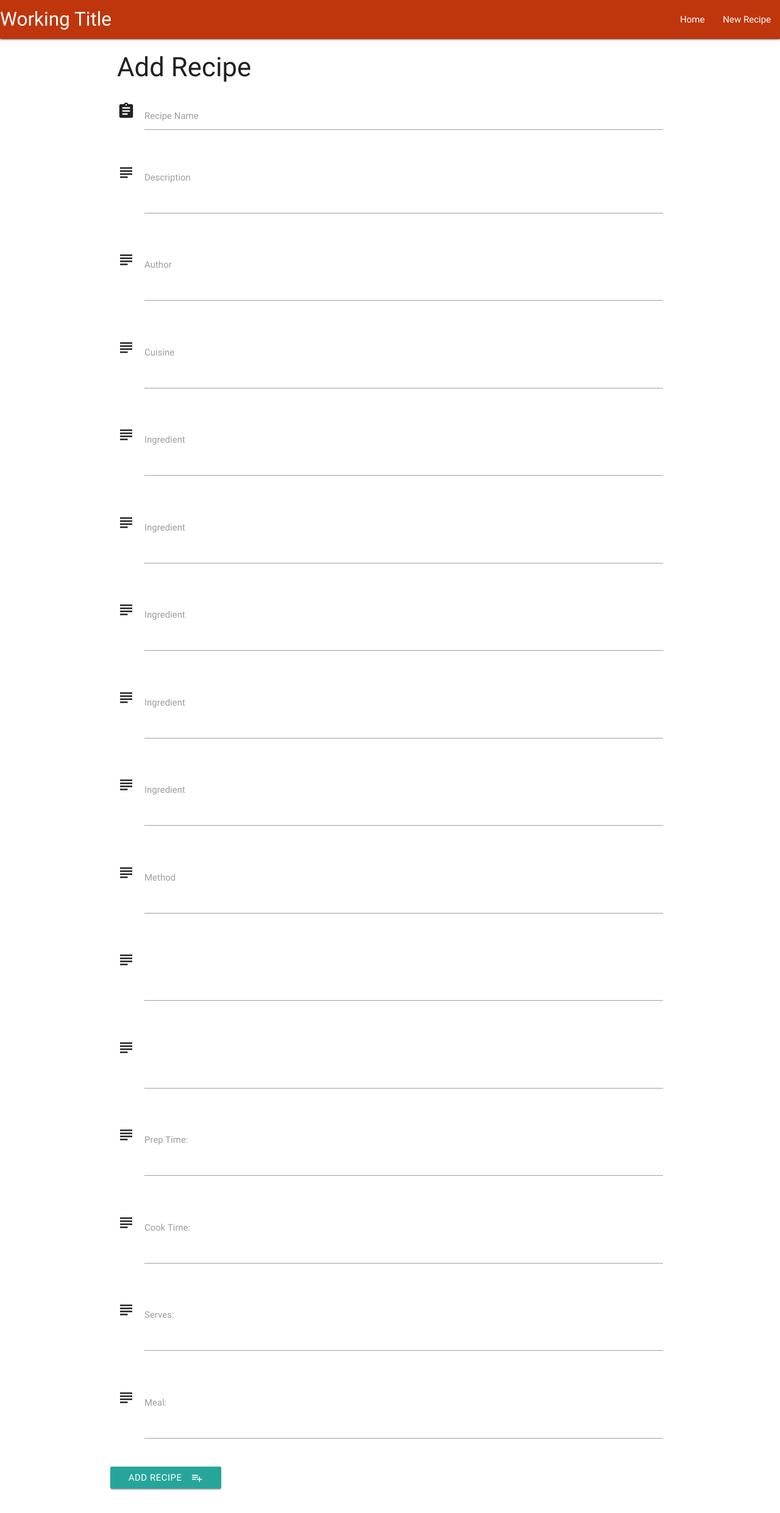
After one commit to jessdevine/DataDev, a Flask app: page /add_recipe in a window 1280 px wide. The commit adds this page. Shown: the whole page at 61% size. Run offline with Flask 2, Linux system fonts and the light colour scheme; data that the repository does not hold is empty; some libraries are stand-ins or nearby versions.

Commit message:
Created addrecipes.html file with functionaltiy via app.py to add recipies to the database. Added 'New Recipe' to navbar.

```diff
--- a/app.py
+++ b/app.py
@@ -12,12 +12,35 @@ app.config["MONGO_URI"] = 'mongodb+srv://root:537743root@jesscluster-o9ja6.mongo
 
 mongo = PyMongo(app)
 
+# Get Recipies
+
 @app.route('/')
 @app.route('/get_recipes')
 def get_recipes():
     return render_template("recipes.html",
                            recipes=mongo.db.recipes.find())
 
+# Add Recipe
+
+@app.route('/add_recipe')
+def add_recipe():
+    return render_template('addrecipe.html',
+                           recipes=mongo.db.recipes.find())
+
+
+# Insert Recipe and redirect
+
+@app.route('/insert_recipe', methods=['POST'])
+def insert_recipe():
+    recipes =  mongo.db.recipes
+    recipes.insert_one(request.form.to_dict())
+    return redirect(url_for('get_recipes'))
+
+
+
+
+
+
 
 if __name__ == '__main__':
     app.run(host=os.environ.get('IP'),
--- /dev/null
+++ b/templates/addrecipe.html
@@ -0,0 +1,130 @@
+{% extends 'base.html' %} {% block content %}
+<h3>Add Recipe</h3>
+<div class="row">
+    <form action="{{ url_for('insert_recipe') }}" method="POST"  class="col s12 whitebackground">
+        <div class="row">
+
+            <div class="input-field col s12">
+                <i class="material-icons prefix">assignment</i>
+                <input id="name" name="name" type="text">
+                <label for="icon_prefix">Recipe Name</label>
+            </div>
+        </div>
+        <div class="row">
+            <div class="input-field col s12">
+                <i class="material-icons prefix">subject</i>
+                <textarea name="description" id="description" class="materialize-textarea"></textarea>
+                <label for="icon_telephone">Description</label>
+            </div>
+        </div>
+        <div class="row">
+            <div class="input-field col s12">
+                <i class="material-icons prefix">subject</i>
+                <textarea name="author" id="author" class="materialize-textarea"></textarea>
+                <label for="icon_telephone">Author</label>
+            </div>
+        </div>
+        <div class="row">
+            <div class="input-field col s12">
+                <i class="material-icons prefix">subject</i>
+                <textarea name="cuisine" id="cuisine" class="materialize-textarea"></textarea>
+                <label for="icon_telephone">Cuisine</label>
+            </div>
+        </div>
+        <div class="row">
+            <div class="input-field col s12">
+                <i class="material-icons prefix">subject</i>
+                <textarea name="ingredient_1" id="ingredient_1" class="materialize-textarea"></textarea>
+                <label for="icon_telephone">Ingredient</label>
+            </div>
+        </div>
+        <div class="row">
+            <div class="input-field col s12">
+                <i class="material-icons prefix">subject</i>
+                <textarea name="ingredient_2" id="ingredient_2" class="materialize-textarea"></textarea>
+                <label for="icon_telephone">Ingredient</label>
+            </div>
+        </div>
+         <div class="row">
+            <div class="input-field col s12">
+                <i class="material-icons prefix">subject</i>
+                <textarea name="ingredient_3" id="ingredient_3" class="materialize-textarea"></textarea>
+                <label for="icon_telephone">Ingredient</label>
+            </div>
+        </div>
+         <div class="row">
+            <div class="input-field col s12">
+                <i class="material-icons prefix">subject</i>
+                <textarea name="ingredient_4" id="ingredient_4" class="materialize-textarea"></textarea>
+                <label for="icon_telephone">Ingredient</label>
+            </div>
+        </div>
+        <div class="row">
+            <div class="input-field col s12">
+                <i class="material-icons prefix">subject</i>
+                <textarea name="ingredient_5" id="ingredient_5" class="materialize-textarea"></textarea>
+                <label for="icon_telephone">Ingredient</label>
+            </div>
+        </div>
+        <div class="row">
+            <div class="input-field col s12">
+                <i class="material-icons prefix">subject</i>
+                <textarea name="method_1" id="method_1" class="materialize-textarea"></textarea>
+                <label for="icon_telephone">Method</label>
+            </div>
+        </div>
+        <div class="row">
+            <div class="input-field col s12">
+                <i class="material-icons prefix">subject</i>
+                <textarea name="method_2" id="method_2" class="materialize-textarea"></textarea>
+                <label for="icon_telephone"></label>
+            </div>
+        </div>
+        <div class="row">
+            <div class="input-field col s12">
+                <i class="material-icons prefix">subject</i>
+                <textarea name="method_3" id="method_3" class="materialize-textarea"></textarea>
+                <label for="icon_telephone"></label>
+            </div>
+        </div>
+        <div class="row">
+            <div class="input-field col s12">
+                <i class="material-icons prefix">subject</i>
+                <textarea name="preptime" id="preptime" class="materialize-textarea"></textarea>
+                <label for="icon_telephone">Prep Time:</label>
+            </div>
+        </div>
+        <div class="row">
+            <div class="input-field col s12">
+                <i class="material-icons prefix">subject</i>
+                <textarea name="cooktime" id="cooktime" class="materialize-textarea"></textarea>
+                <label for="icon_telephone">Cook Time:</label>
+            </div>
+        </div>
+        <div class="row">
+            <div class="input-field col s12">
+                <i class="material-icons prefix">subject</i>
+                <textarea name="serves" id="serves" class="materialize-textarea"></textarea>
+                <label for="icon_telephone">Serves:</label>
+            </div>
+        </div>
+
+     <div class="row">
+            <div class="input-field col s12">
+                <i class="material-icons prefix">subject</i>
+                <textarea name="meal" id="meal" class="materialize-textarea"></textarea>
+                <label for="icon_telephone">Meal:</label>
+            </div>
+        </div>
+
+
+
+        <div class="row">
+            <button class="btn waves-effect waves-light" type="submit" name="action">Add Recipe
+                <i class="material-icons right">playlist_add</i>
+             </button>
+        </div>
+    </form>
+</div>
+
+{% endblock %}
--- a/templates/base.html
+++ b/templates/base.html
@@ -16,10 +16,13 @@
                 <a href="#" data-activates="mobile-demo" class="button-collapse"><i class="material-icons">menu</i></a>
                 <ul id="nav-mobile" class="right hide-on-med-and-down">
                     <li><a href="{{ url_for('get_recipes')}}">Home</a></li>
+                    <li><a href="{{ url_for('add_recipe')}}">New Recipe</a></li>
+
 
                 </ul>
                 <ul class="side-nav" id="mobile-demo">
                     <li><a href="{{ url_for('get_recipes')}}">Home</a></li>
+                    <li><a href="{{ url_for('add_recipe')}}">New Recipe</a></li>
                 </ul>
             </div>
         </nav>
--- a/templates/recipes.html
+++ b/templates/recipes.html
@@ -5,6 +5,7 @@
 
         {% for recipe in recipes %}
 
+        <li>
             <div class="collapsible-header">
                 <div class="col s3">
                     <i class="material-icons">expand_more</i>
@@ -63,6 +64,7 @@
 
 
 
+
             {% endfor %}
     </ul>
 </div>
```
